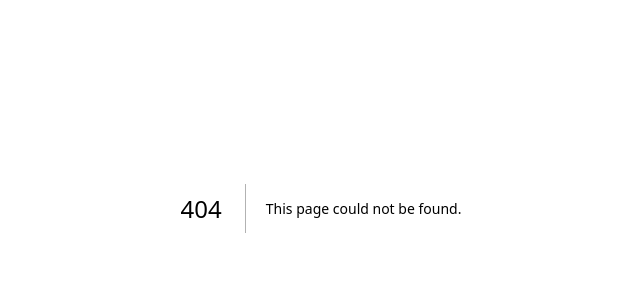
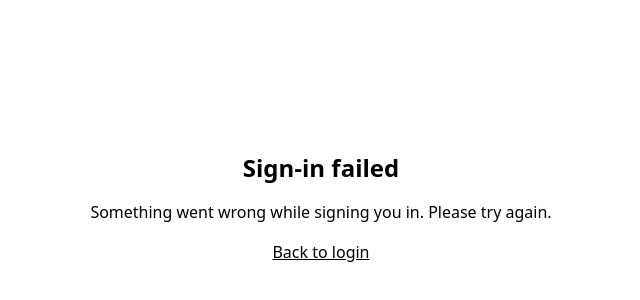
Before and after one commit to Andrej-52/MandrejType, a Next.js app: page /auth/auth-code-error in a window 1280 px wide. Before the commit this address had no page. Shown: the part 192-492 px from the top of the page, without its empty margins (319-959 px from the left). Built offline with nearby package versions, Linux system fonts and the light colour scheme.

Commit message:
feat(auth-error): add auth-code-error page for failed sign in

```diff
--- /dev/null
+++ b/app/auth/auth-code-error/page.tsx
@@ -0,0 +1,13 @@
+export default function AuthCodeErrorPage() {
+  return (
+    <div className="flex min-h-screen flex-col items-center justify-center gap-4">
+      <h1 className="text-2xl font-semibold">Sign-in failed</h1>
+      <p className="text-muted-foreground">
+        Something went wrong while signing you in. Please try again.
+      </p>
+      <a href="/login" className="underline">
+        Back to login
+      </a>
+    </div>
+  )
+}
--- a/app/auth/callback/route.ts
+++ b/app/auth/callback/route.ts
@@ -7,15 +7,24 @@ export async function GET(request: Request) {
   let next = searchParams.get('next') ?? '/'
   if (!next.startsWith('/')) next = '/'
 
-    if (code) {
+
+  if (code) {
     const supabase = await createClient()
-    const { data, error } = await supabase.auth.exchangeCodeForSession(code)
-    console.log('Exchange result:', { hasSession: !!data.session, error })
+    const { error } = await supabase.auth.exchangeCodeForSession(code)
     if (!error) {
-      return NextResponse.redirect(`${origin}${next}`)
+      const forwardedHost = request.headers.get('x-forwarded-host') // original origin before load balancer
+      const isLocalEnv = process.env.NODE_ENV === 'development'
+      if (isLocalEnv) {
+        // we can be sure that there is no load balancer in between, so no need to watch for X-Forwarded-Host
+        return NextResponse.redirect(`${origin}${next}`)
+      } else if (forwardedHost) {
+        return NextResponse.redirect(`https://${forwardedHost}${next}`)
+      } else {
+        return NextResponse.redirect(`${origin}${next}`)
+      }
     }
   }
 
-
+  // return the user to an error page with instructions
   return NextResponse.redirect(`${origin}/auth/auth-code-error`)
 }
```
